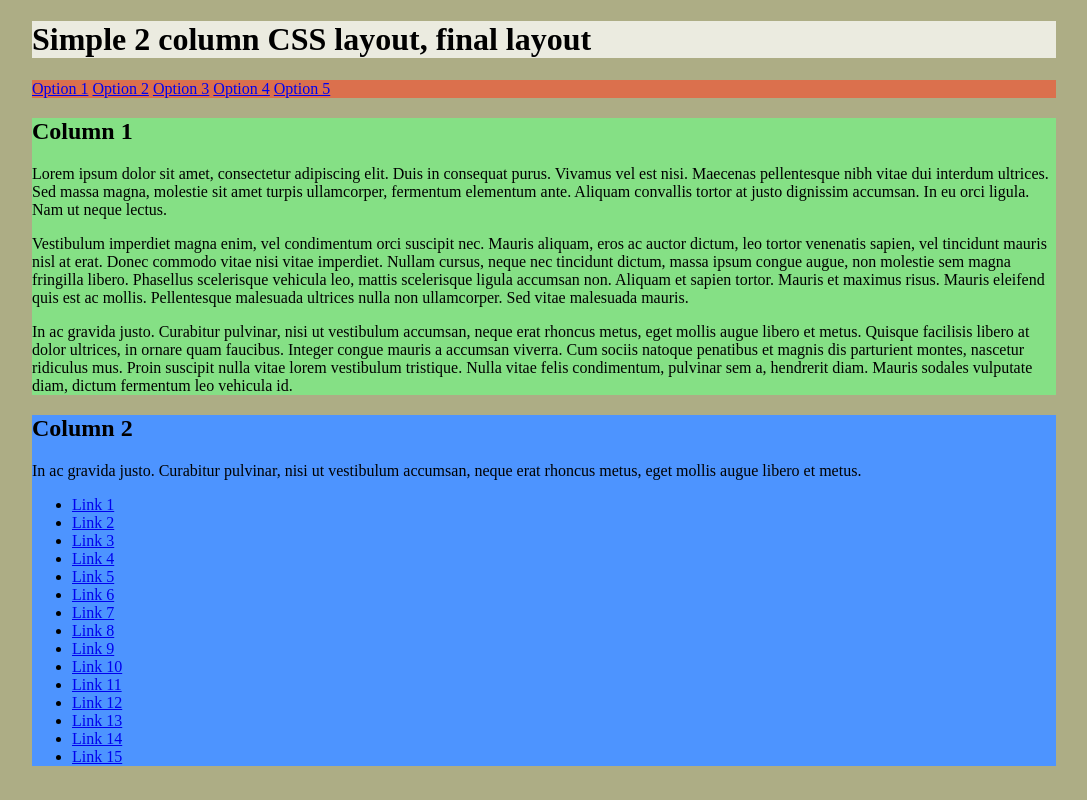
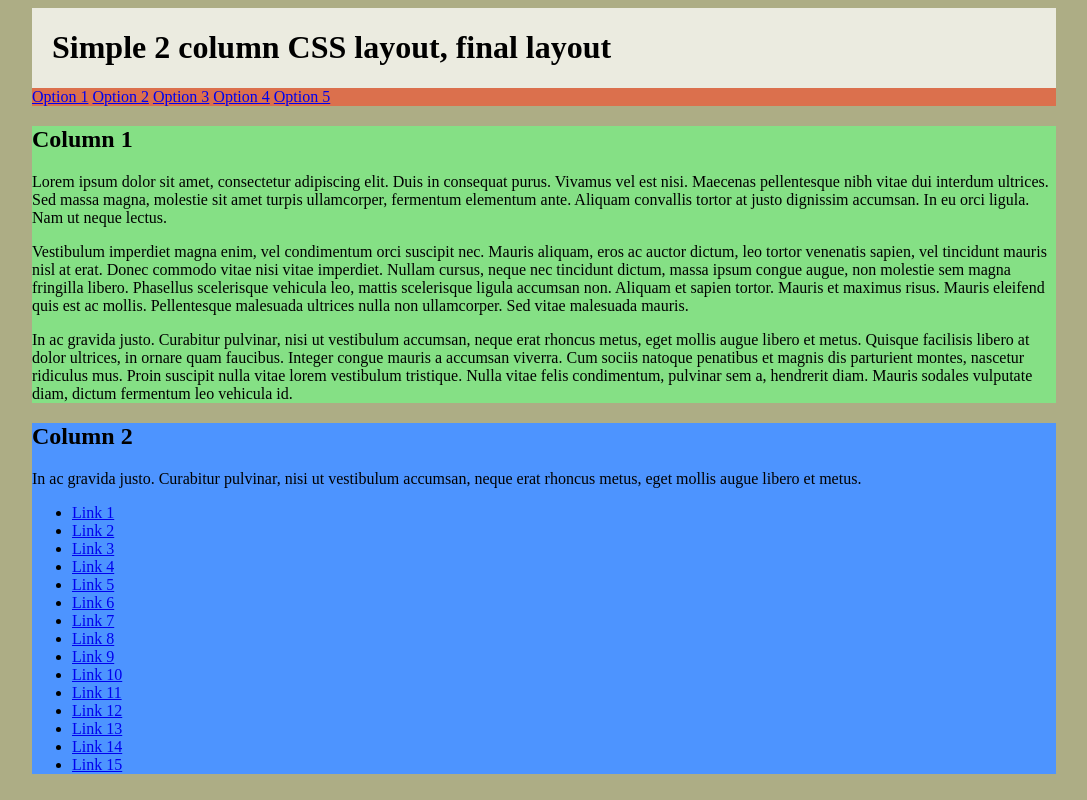
Before and after one commit to danielhartnell/layout-project, a plain HTML site: page index.html in a window 1280 px wide. Shown: the whole page, without its empty margins (1-1088 px from the left). Drawn offline with Linux system fonts and the light colour scheme.

Commit message:
fill available space with header.

```diff
--- a/css/style.css
+++ b/css/style.css
@@ -9,6 +9,10 @@ body {
 
 .header_white {
   background-color: #EBEBE0;
+  float: left;
+  width: 984px;
+  padding-left: 20px;
+  padding-right: 20px;
 }
 
 .header_red {
```
